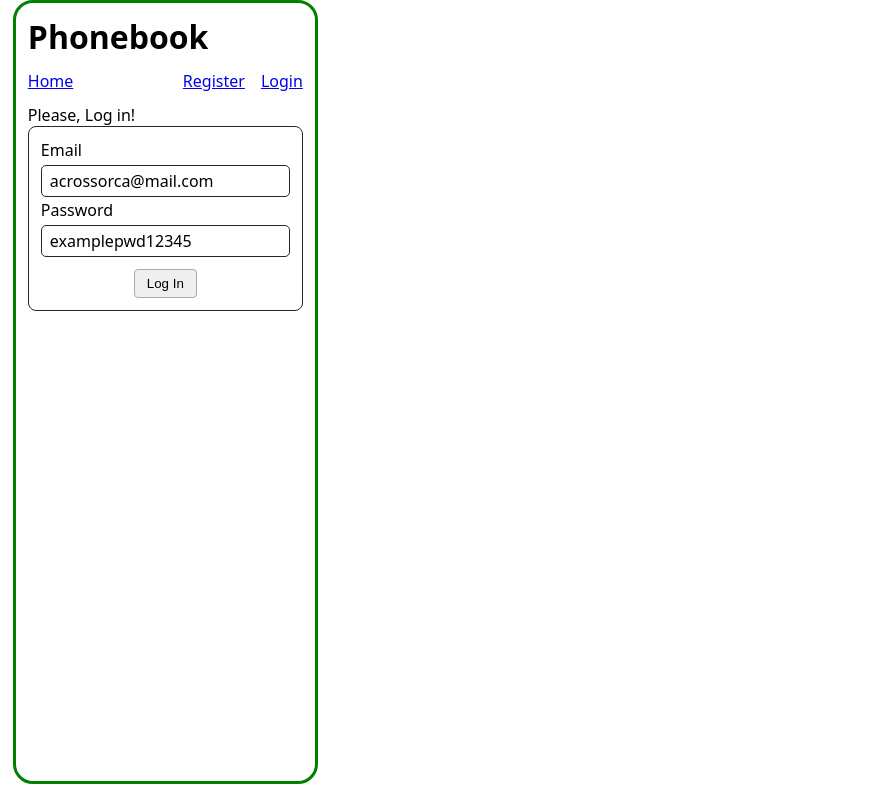
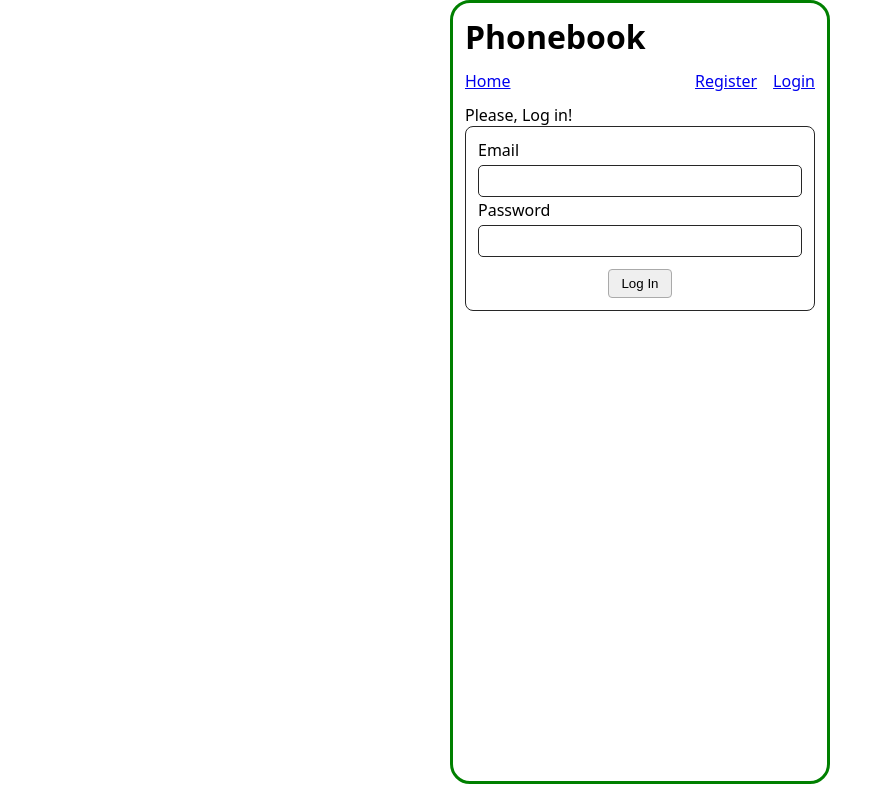
Before and after one commit to bt-Unialex/goit-react-hw-08, a React (Vite) app: page /login in a window 1280 px wide. Shown: the whole page, without its empty margins (0-880 px from the left). Built offline with nearby package versions, Linux system fonts and the light colour scheme.

Commit message:
some style

```diff
--- a/src/components/Layout/Layout.module.css
+++ b/src/components/Layout/Layout.module.css
@@ -5,6 +5,7 @@
 
     border: 3px solid green;
     border-radius: 20px;
+    width: min(380px, 98vw);
     height: 98vh;
     padding: 12px;
 }
--- a/src/components/LoginForm/LoginForm.jsx
+++ b/src/components/LoginForm/LoginForm.jsx
@@ -15,10 +15,10 @@ export default function LoginForm() {
   }
 
   const initialValues = {
-    email: 'acrossorca@mail.com',
-    password: 'examplepwd12345',
-    // email: '',
-    // password: '',
+    // email: 'acrossorca@mail.com',
+    // password: 'examplepwd12345',
+    email: '',
+    password: '',
   };
 
   const FormSchema = Yup.object().shape({
--- a/src/index.css
+++ b/src/index.css
@@ -29,8 +29,10 @@ ul {
 body {
   margin: 0 auto;
   display: flex;
+  justify-content: center;
   align-items: center;
   min-width: 320px;
+  /* min-width: 320px; */
   max-width: 98vw;
   min-height: 98vh;
   max-height: 98vh;
--- a/src/pages/HomePage/HomePage.module.css
+++ b/src/pages/HomePage/HomePage.module.css
@@ -1,8 +1,8 @@
   .wrapper {
-      min-height: 100%;
-      display: flex;
-      align-items: center;
-      justify-content: center;
+      /* min-height: 100%; */
+      /* display: flex; */
+      /* align-items: center; */
+      /* justify-content: center; */
   }
 
   .title {
```
